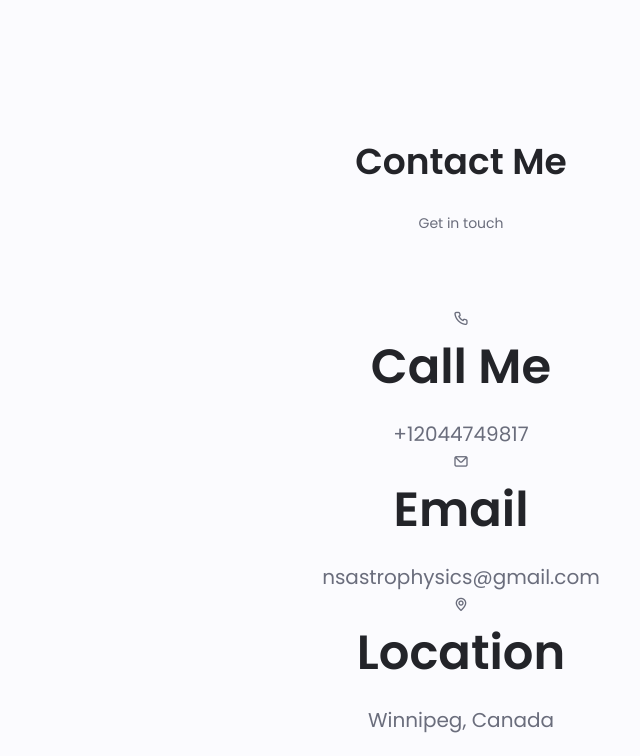
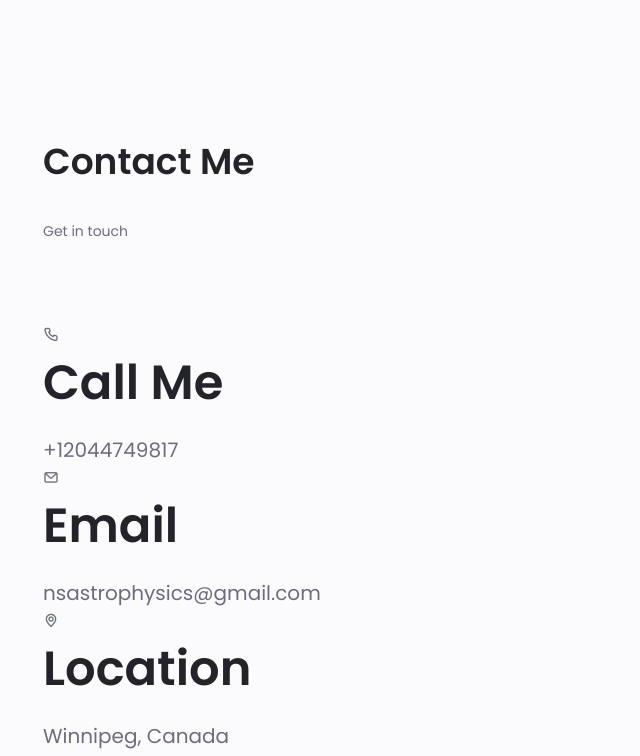
Before and after one commit to nsteinle/nsastrophysics, a plain HTML site: page index.html in a window 1280 px wide. Shown: the part 2420-3176 px from the top of the page, without its empty margins (13-653 px from the left). Drawn offline with nearby package versions, Linux system fonts and the light colour scheme.

Commit message:
Update styles.css

```diff
--- a/assets/css/styles.css
+++ b/assets/css/styles.css
@@ -507,6 +507,38 @@ img {
   margin-bottom: var(--mb-2);
 }
 
+.contact__container {
+  align-items: flex-start;
+  justify-content: center;
+  gap: 2rem;
+}
+
+.contact__container > div,
+.contact__form {
+  width: 100%;
+  max-width: 600px;
+  margin: 0 auto;
+}
+
+@media screen and (min-width: 768px) {
+  .contact__container {
+    grid-template-columns: repeat(2, 1fr);
+    text-align: left;
+  }
+
+  .section__title,
+  .section__subtitle {
+    grid-column: 1 / -1;
+    text-align: center;
+  }
+
+  .contact__container > div,
+  .contact__form {
+    margin: initial;
+  }
+}
+
+
 
 
 
```
